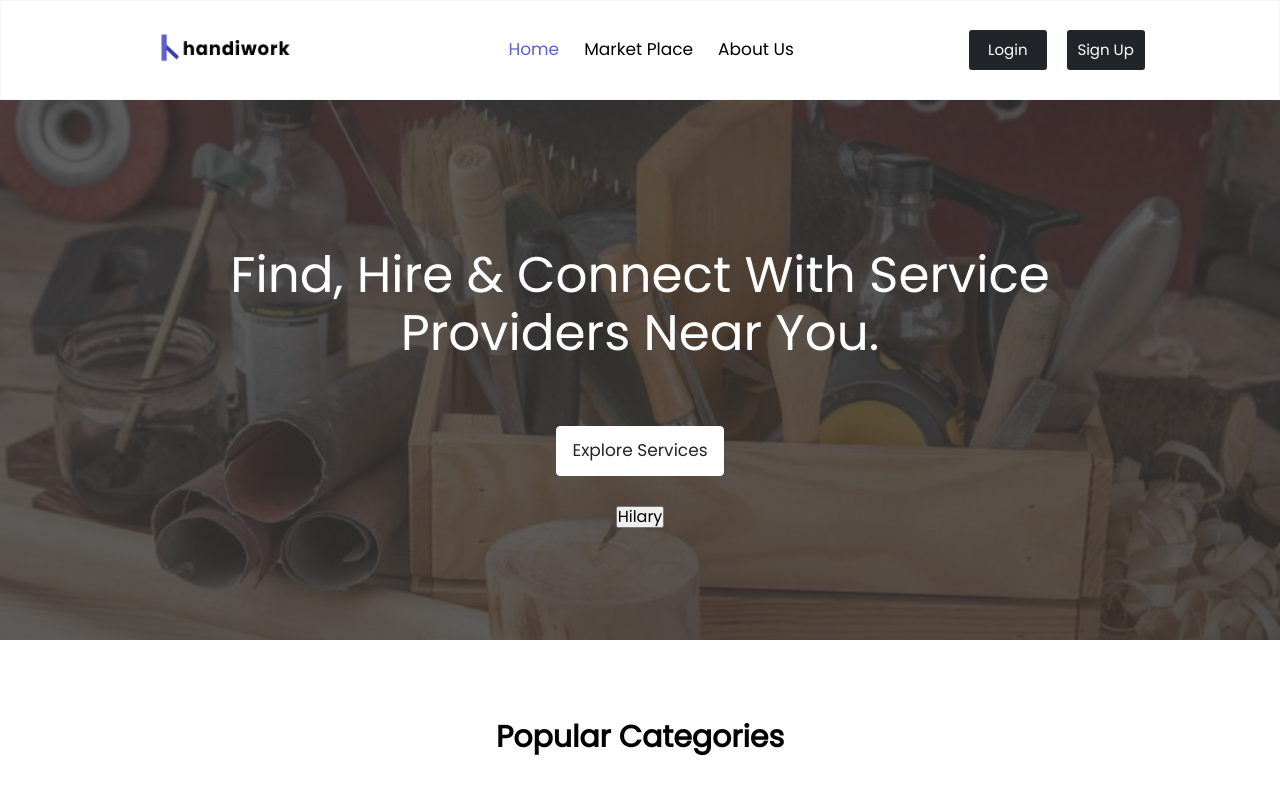
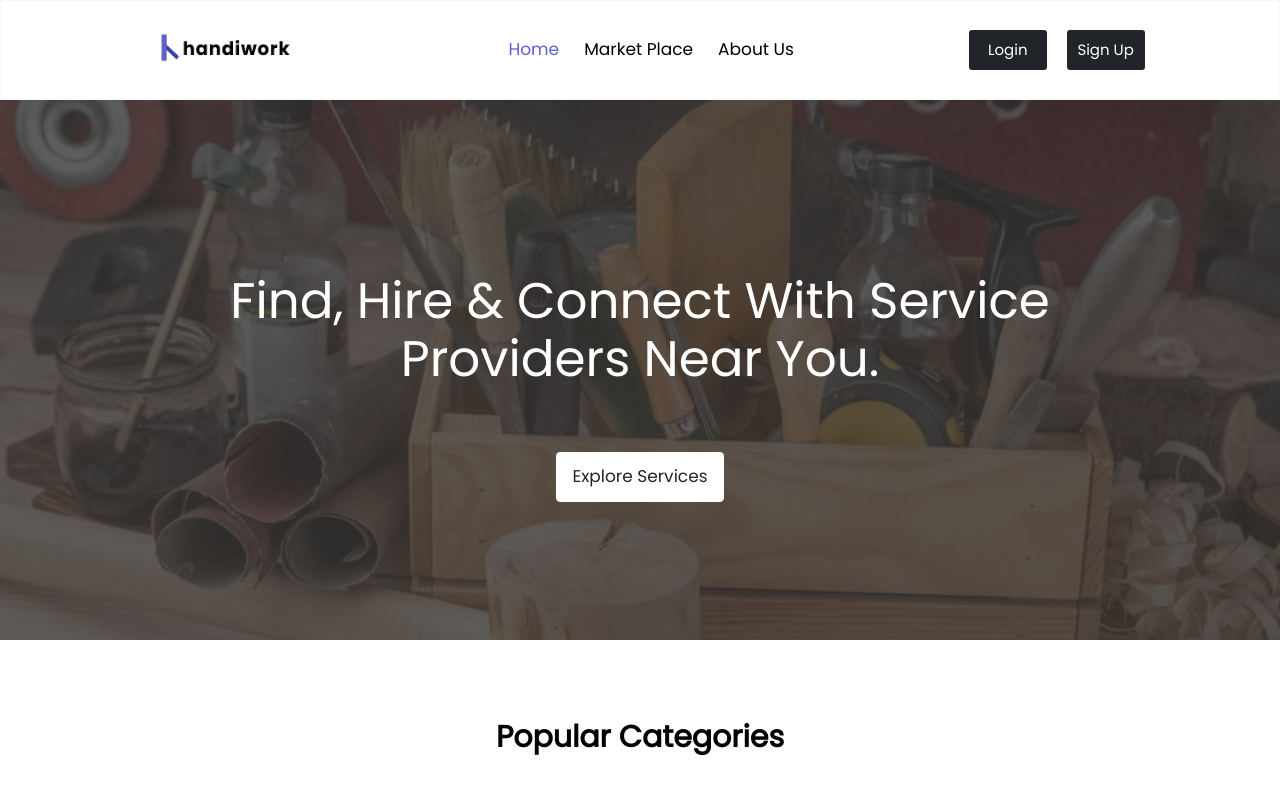
Before and after one commit to Cannyokpoto/page-handiwork, a React (Vite) app: page / in a window 1280 px wide. Shown: the top 791 px of the page. Built offline with nearby package versions, Linux system fonts and the light colour scheme; no server answers; a web font is replaced by a local one.

Commit message:
latest chages

```diff
--- a/src/Components/Hero/Hero.jsx
+++ b/src/Components/Hero/Hero.jsx
@@ -11,9 +11,9 @@ function Hero(){
 
     const and = "&"
 
-    const logoutCustomer = () =>{
-        localStorage.clear()
-      }
+    // const logoutCustomer = () =>{
+    //     localStorage.clear()
+    //   }
 
         return(
             <div className={loggedinCustomer || loggedinProvider ? "protected-hero" : "hero"}>
@@ -28,7 +28,7 @@ function Hero(){
                         <h1>Find, Hire {and} Connect With Service Providers Near You.</h1>
                     }
                     <Link to="/market-place">Explore Services</Link>
-                    <button onClick={logoutCustomer}>Hilary</button>
+                    {/* <button onClick={logoutCustomer}>Hilary</button> */}
                 </div>
             </div>
         )
```
